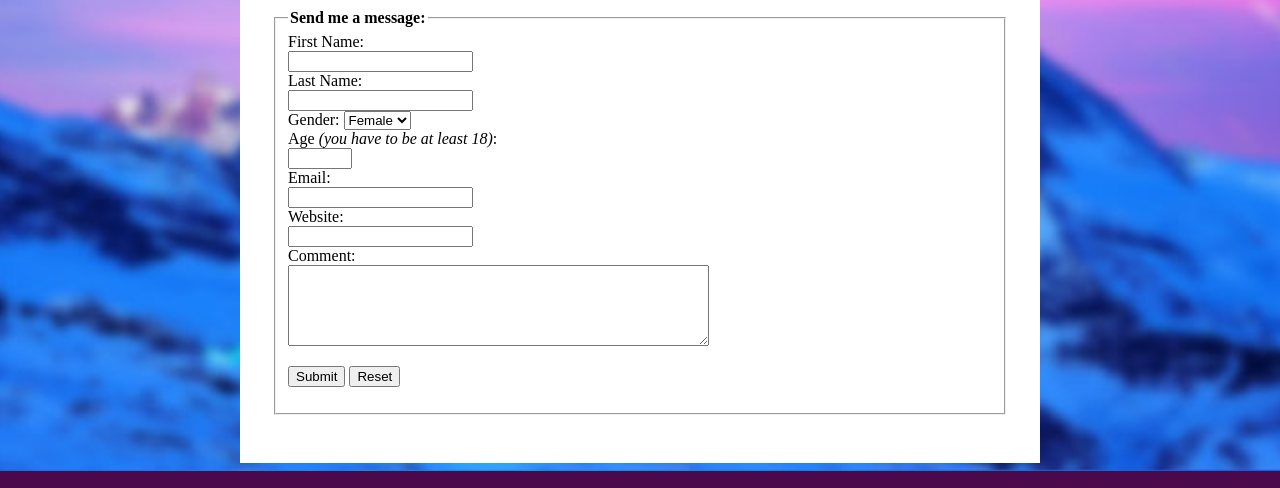
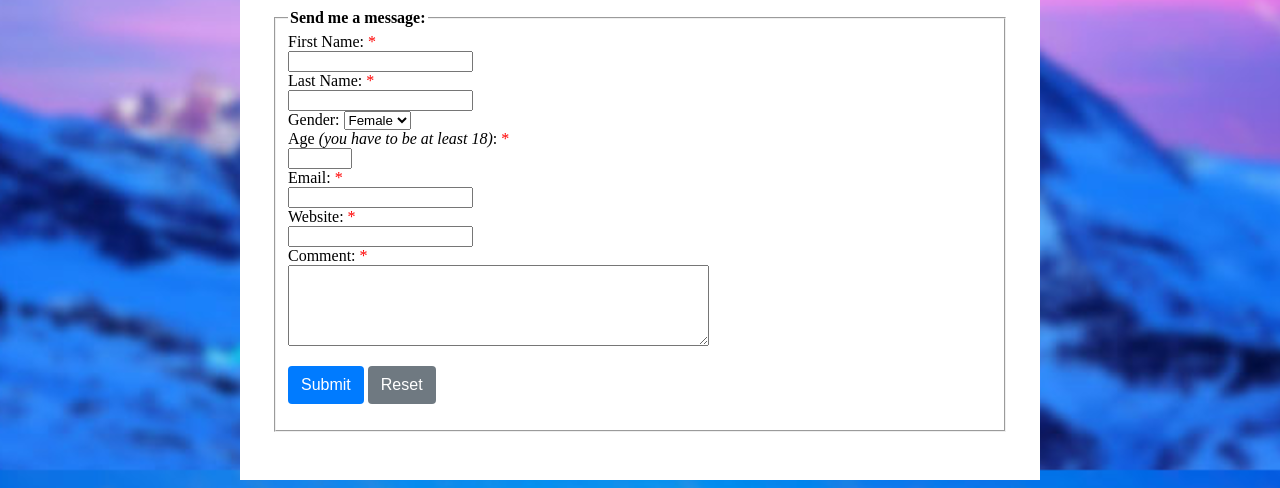
Before and after one commit to silmu/js-course-website, a plain HTML site: page contact.html in a window 1280 px wide. Shown: the part 330-818 px from the top of the page. Drawn offline with Linux system fonts and the light colour scheme.

Commit message:
Add style to a button

```diff
--- a/Styles/css-general.css
+++ b/Styles/css-general.css
@@ -37,6 +37,44 @@ td {
     padding: 2em 2em 2em 1em;
     border-color: black;
 }
+.button-primary {
+	display: inline-block;
+	font-weight: 400;
+	color: #212529;
+	text-align: center;
+	border: 1px solid transparent;
+	padding: .375rem .75rem;
+	font-size: 1rem;
+	line-height: 1.5;
+	border-radius: .25rem;
+	color: #fff;
+	background-color: #007bff;
+}
+
+
+.button-primary:hover{
+  	background-color: #0069d9;
+
+}
+.button-secondary {
+	display: inline-block;
+	font-weight: 400;
+	color: #212529;
+	text-align: center;
+	border: 1px solid transparent;
+	padding: .375rem .75rem;
+	font-size: 1rem;
+	line-height: 1.5;
+	border-radius: .25rem;
+	color: #fff;
+	background-color: #6f7981;
+}
+
+
+.button-secondary:hover{
+  	background-color: #616870;
+
+}
 .content {
     padding: 0em 2em 2em 2em;
 }
@@ -70,6 +108,11 @@ td {
 .project {
     width: 70%;
 }
+.required:after {
+    content:" *";
+    color: red;
+    display:inline;
+  }
 #cv {
     width:fit-content;
     float: right;
```
Also changed, not shown: skills.html (+7 -6 lines).
